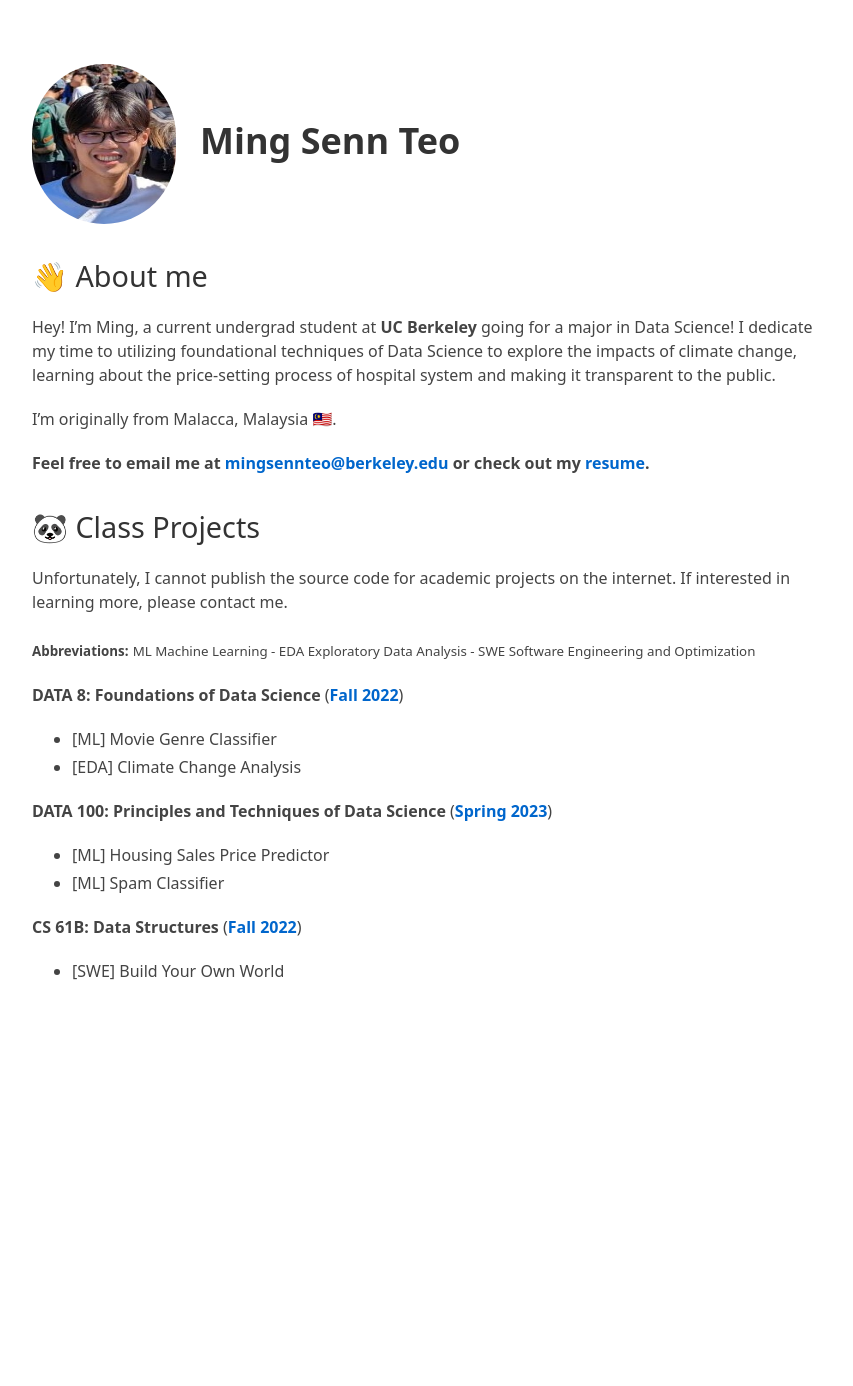
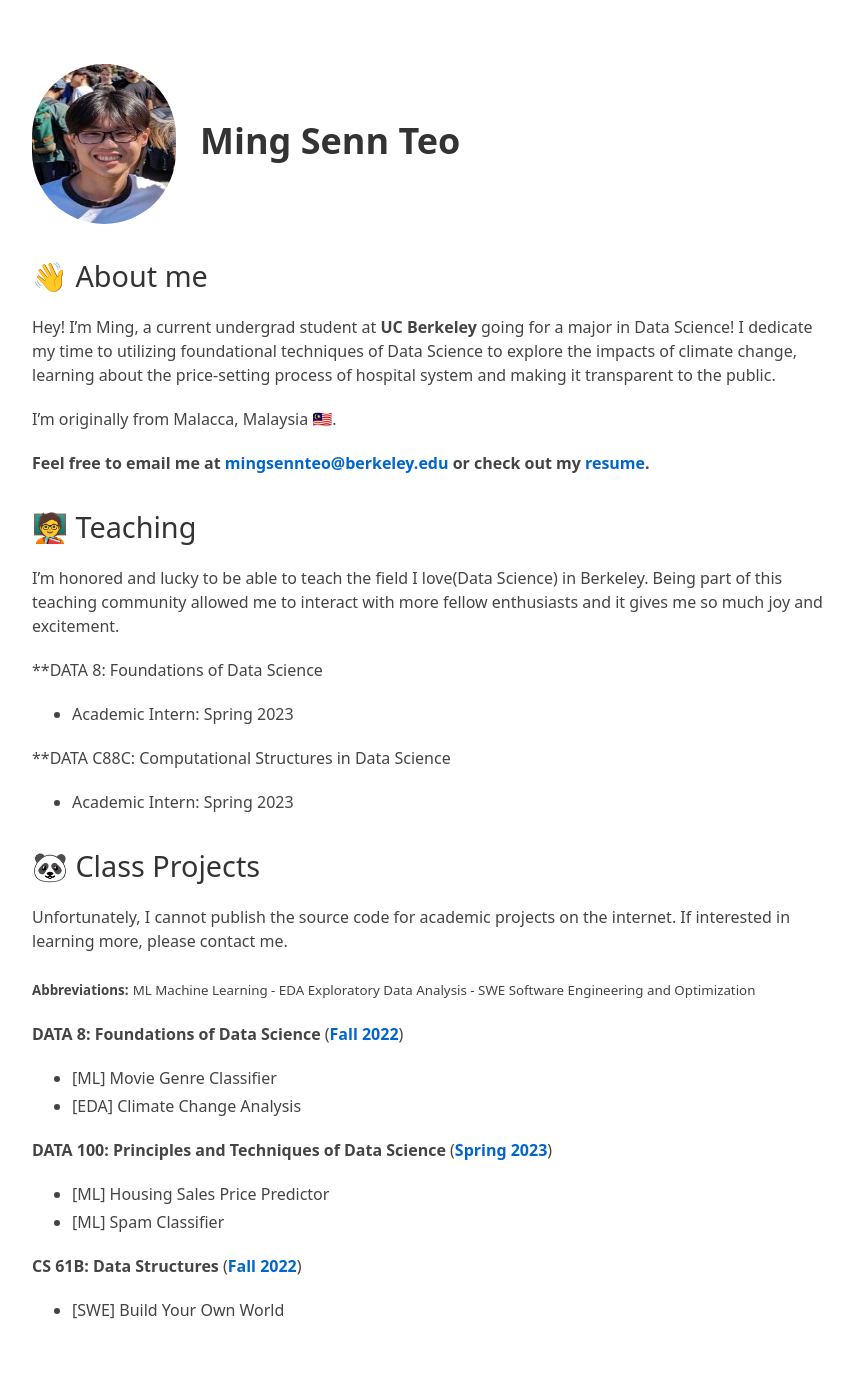
Before and after one commit to MSTeo01/old-website-2.0, a Jekyll site: the page built from index.md, in a window 1280 px wide. Shown: the whole page, without its empty margins (208-1061 px from the left). Built offline with Jekyll 4.4.1, drawn with Linux system fonts in a browser that asks for light colours; our own code applies the rules of GitHub Pages for plain Markdown files; before the commit the page ends 1047 px from its top, so only the background shows below that.

Commit message:
Added teaching section

```diff
--- a/index.md
+++ b/index.md
@@ -8,6 +8,16 @@ Hey! I'm Ming, a current undergrad student at **UC Berkeley** going for a major
 I'm originally from Malacca, Malaysia 🇲🇾.
 
 **Feel free to email me at <a href="mailto:mingsennteo@berkeley.edu">mingsennteo@berkeley.edu</a> or check out my [resume](https://docs.google.com/document/d/1laZB935c4CFHYRffg4BDmahkLzfhLBQLzCIWJ81t824/edit?usp=sharing).**
+
+## 🧑‍🏫 Teaching
+
+I'm honored and lucky to be able to teach the field I love(Data Science) in Berkeley. Being part of this teaching community allowed me to interact with more fellow enthusiasts and it gives me so much joy and excitement.
+
+**DATA 8: Foundations of Data Science
+- Academic Intern: Spring 2023
+
+**DATA C88C: Computational Structures in Data Science
+- Academic Intern: Spring 2023
 
 ## 🐼 Class Projects
 
```
